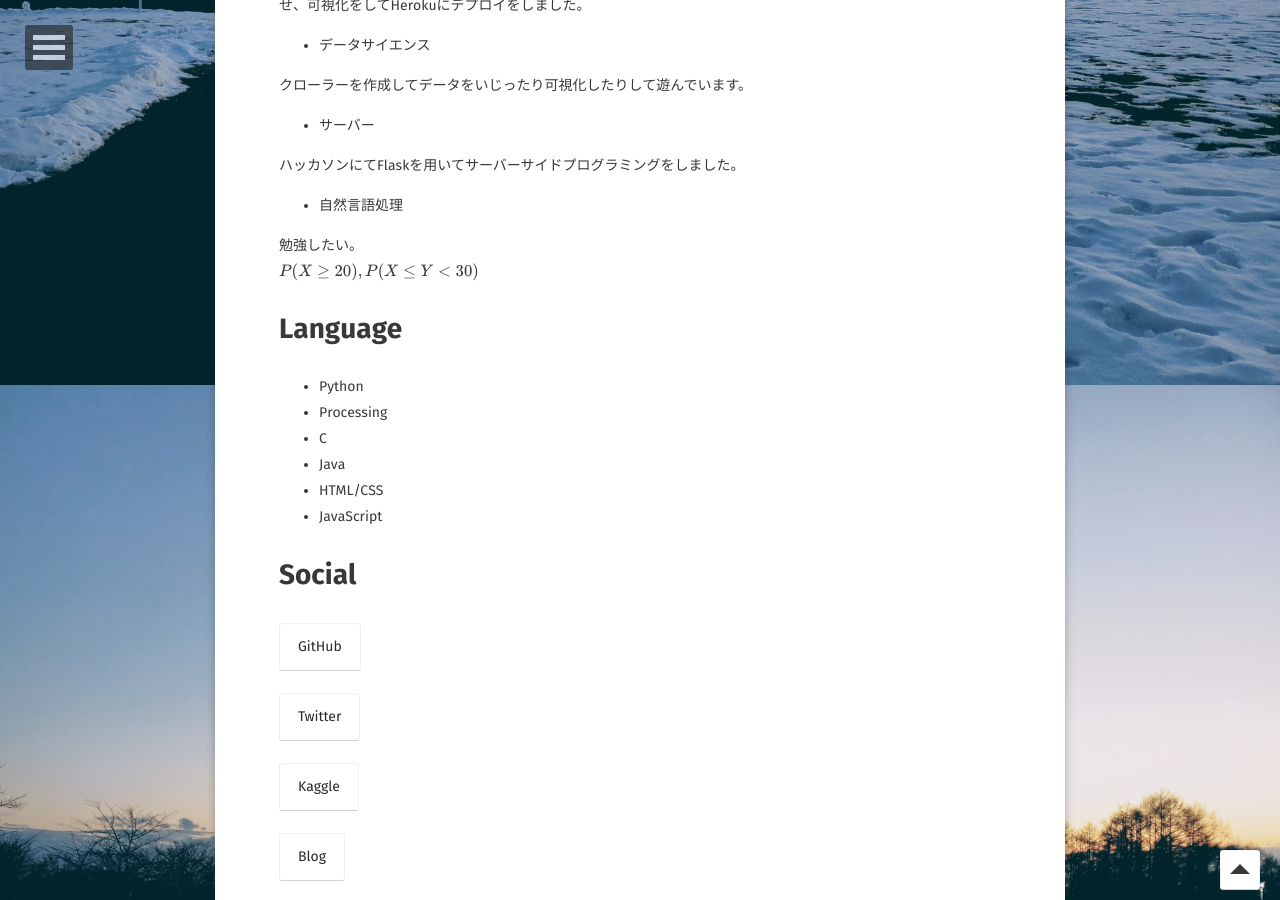
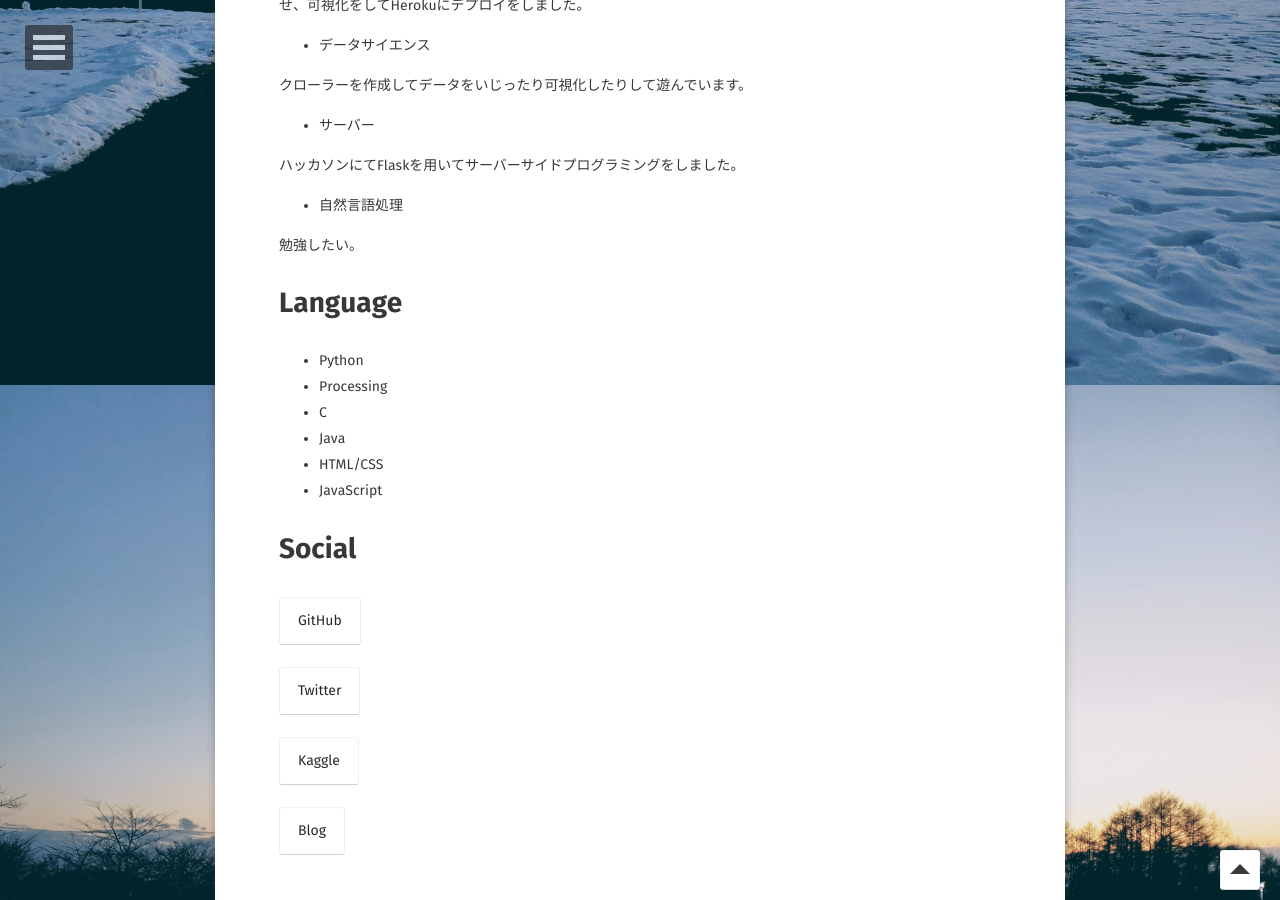
Before and after one commit to marbou090/marbou090.github.io, a Jekyll site: the page built from about/index.md, in a window 1280 px wide and 900 px high, scrolled down 575 px. Built offline with Jekyll 4.4.1, drawn with Linux system fonts in a browser that asks for light colours; some web fonts are replaced; formulas are drawn with MathJax 3.

Commit message:
Update index.md

```diff
--- a/about/index.md
+++ b/about/index.md
@@ -26,7 +26,6 @@ kaggleでテーブルコンペを中心に学習しています。学内ハッ
 + 自然言語処理
 
 勉強したい。
-$$P(X\ge20) , P(X\le Y<30)$$
 
 # Language
 + Python
```
